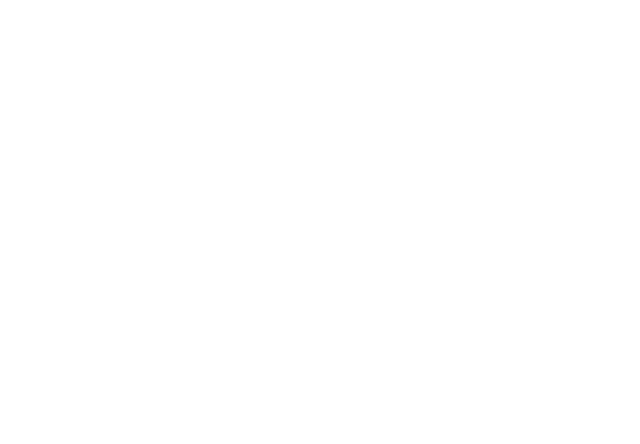
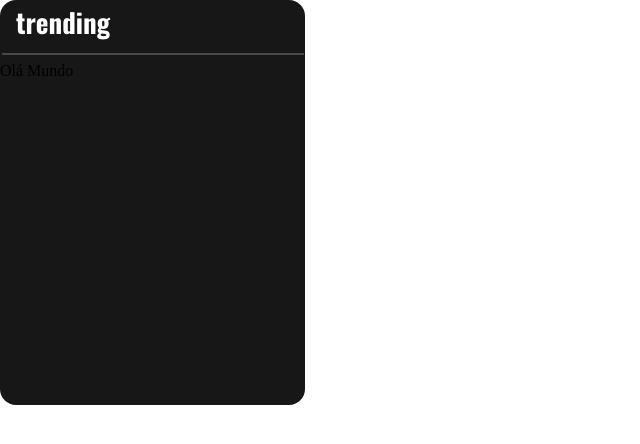
Before and after one commit to dudamollica/Projeto18-Linkr-Front, a React (Create React App) app: page / in a window 1280 px wide. Before the commit this address had no page. Shown: the top 444 px of the page, without its empty margins (0-640 px from the left). Built offline with nearby package versions, Linux system fonts and the light colour scheme.

Commit message:
feat: created title container n' title to trending topics component

```diff
--- a/public/index.html
+++ b/public/index.html
@@ -9,10 +9,18 @@
       name="description"
       content="Web site created using create-react-app"
     />
+
+    <!-- Link Google Fonts -->
+    <link rel="preconnect" href="https://fonts.googleapis.com" />
+    <link rel="preconnect" href="https://fonts.gstatic.com" crossorigin />
+    <link
+      href="https://fonts.googleapis.com/css2?family=Oswald:wght@400;700&display=swap"
+      rel="stylesheet"
+    />
+
     <title>Linkr</title>
   </head>
   <body>
     <div id="root"></div>
-
   </body>
 </html>
--- a/src/App.js
+++ b/src/App.js
@@ -1,18 +1,13 @@
-import { BrowserRouter, Routes, Route } from "react-router-dom"
+import { BrowserRouter, Routes, Route } from "react-router-dom";
 import AuthProvider from "./AppContext/auth.js";
+import TrendingTopics from "./components/TrendingComponents/TrendingComponents.js";
 import GlobalStyle from "./Constants/GlobalStyle.js";
 
 function App() {
   return (
     <>
-     <AuthProvider>
-      <BrowserRouter>
-        <GlobalStyle />
-        <Routes>
-
-        </Routes>
-      </BrowserRouter>
-      </AuthProvider>
+      <GlobalStyle />
+      <TrendingTopics />
     </>
   );
 }
--- /dev/null
+++ b/src/components/Hashtags/Hashtags.js
@@ -0,0 +1,8 @@
+import React from "react";
+
+
+const Hashtags = () => {
+    return <div>Olá Mundo</div>
+}
+
+export default Hashtags
--- /dev/null
+++ b/src/components/TrendingComponents/TrendingComponents.js
@@ -0,0 +1,15 @@
+import React from "react";
+import { TrendingContainer, Header, Line } from "./style";
+import Hashtags from "../Hashtags/Hashtags";
+
+const TrendingTopics = () => {
+  return (
+    <TrendingContainer>
+      <Header>trending</Header>
+      <Line/>
+      <Hashtags/>
+    </TrendingContainer>
+  );
+};
+
+export default TrendingTopics;
--- /dev/null
+++ b/src/components/TrendingComponents/style.js
@@ -0,0 +1,28 @@
+import styled from "styled-components";
+
+export const TrendingContainer = styled.div`
+  display: flex;
+  flex-direction: column;
+  justify-content: start;
+  width: 305px;
+  height: 405px;
+  background-color: #171717;
+
+  box-sizing: border-box;
+  border-radius: 16px;
+  border: none;
+`;
+
+export const Header = styled.header`
+  font-family: "oswald", sans-serif;
+  color: white;
+  font-size: 27px;
+  font-weight: 700;
+  padding: 9px 16px;
+`;
+
+export const Line = styled.hr`
+  width: 300px;
+  border: 1px solid #484848;
+  background-color: red;
+`;
```
